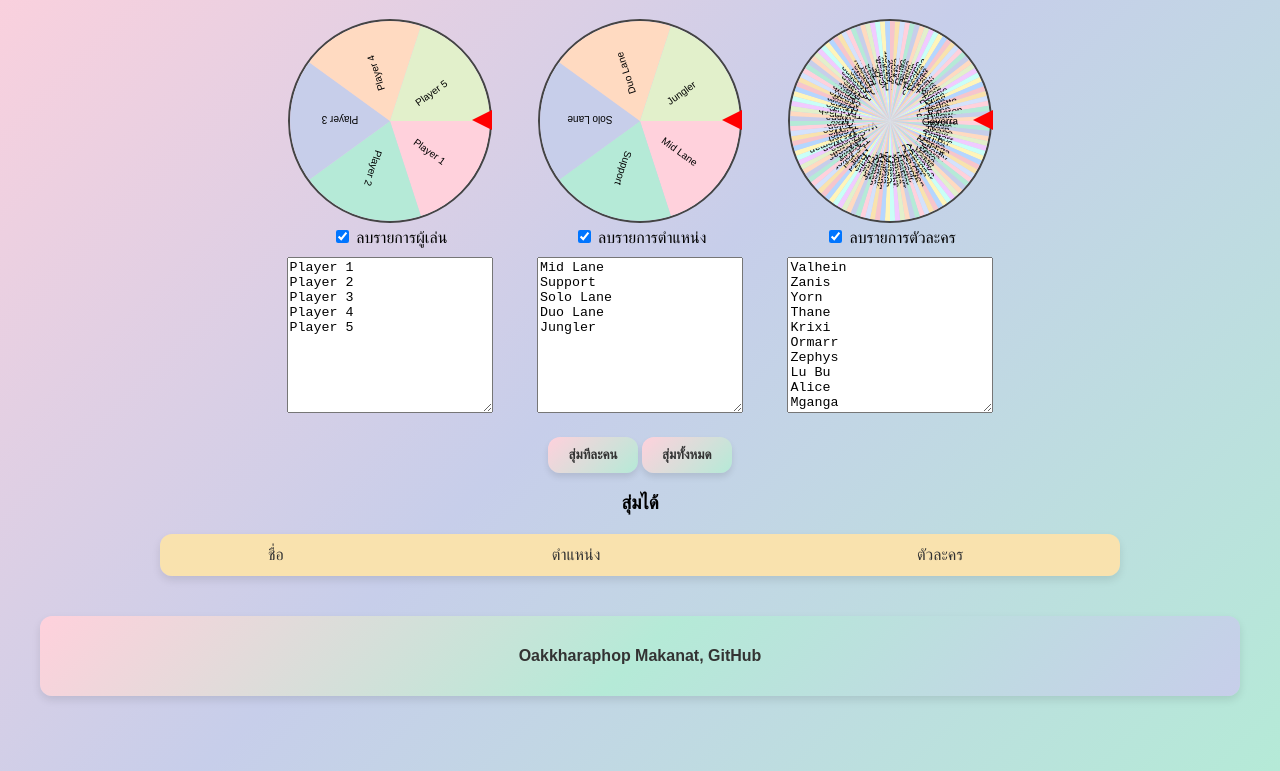
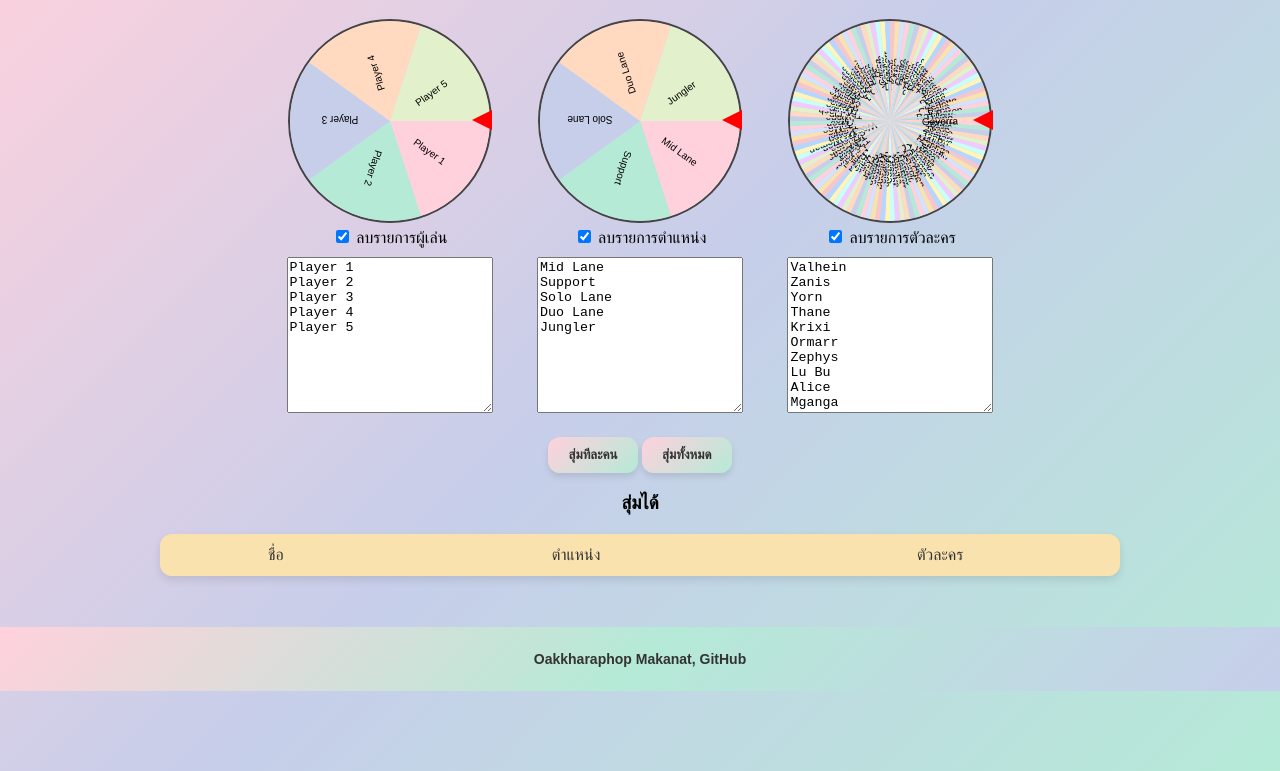
Before and after one commit to akkharaphopmakanat/rov-i-have-no-idea, a plain HTML site: page index.html in a window 1280 px wide. Shown: the part 109-880 px from the top of the page. Drawn offline with Linux system fonts and the light colour scheme.

Commit message:
edit footer

```diff
--- a/index.html
+++ b/index.html
@@ -98,21 +98,23 @@ tr:hover td {
 }
 
 footer {
-  margin-top: 40px;
-  padding: 15px;
+  position: fixed;
+  bottom: 0;
+  left: 0;
+  width: 100%;
+  padding: 10px 0;
   background: linear-gradient(135deg, #ffd1dc, #b5ead7, #c7ceea);
-  border-radius: 12px;
   color: #333;
+  text-align: center;
   font-weight: bold;
-  text-align: center;
-  box-shadow: 0 4px 8px rgba(0,0,0,0.1);
+  font-size: 14px;
+  z-index: 1000;
 }
 
 footer a {
   color: #333;
   text-decoration: none;
   font-weight: bold;
-  transition: all 0.3s;
 }
 
 footer a:hover {
```
